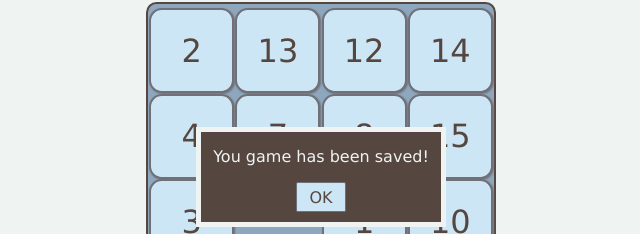
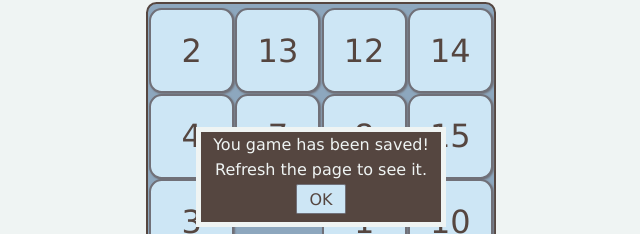
Before and after one commit to elukashova/school-rep-clone, a plain HTML site: page gem-puzzle/index.html in a window 1280 px wide. Both pictures are taken after a click on the button "SAVE". Shown: the part 223-457 px from the top of the page, without its empty margins (319-959 px from the left). Drawn offline with Linux system fonts and the light colour scheme.

Commit message:
refactor: adjust saving notice

```diff
--- a/gem-puzzle/script.js
+++ b/gem-puzzle/script.js
@@ -564,7 +564,7 @@ class Game {
         this.gameContainer.append(savedPopup);
 
         let notice = document.createElement("span");
-        notice.innerText = "You game has been saved!"
+        notice.innerText = "You game has been saved! Refresh the page to see it."
         savedPopup.append(notice);
 
         let okButton = document.createElement("button");
--- a/gem-puzzle/style.css
+++ b/gem-puzzle/style.css
@@ -277,7 +277,8 @@ p {
 
 .popup span {
     color: #EFF4F3;
-    line-height: 50px;
+    line-height: 25px;
+    padding-bottom: 2px;
     align-self: center;
     text-align: center;
 }
```
